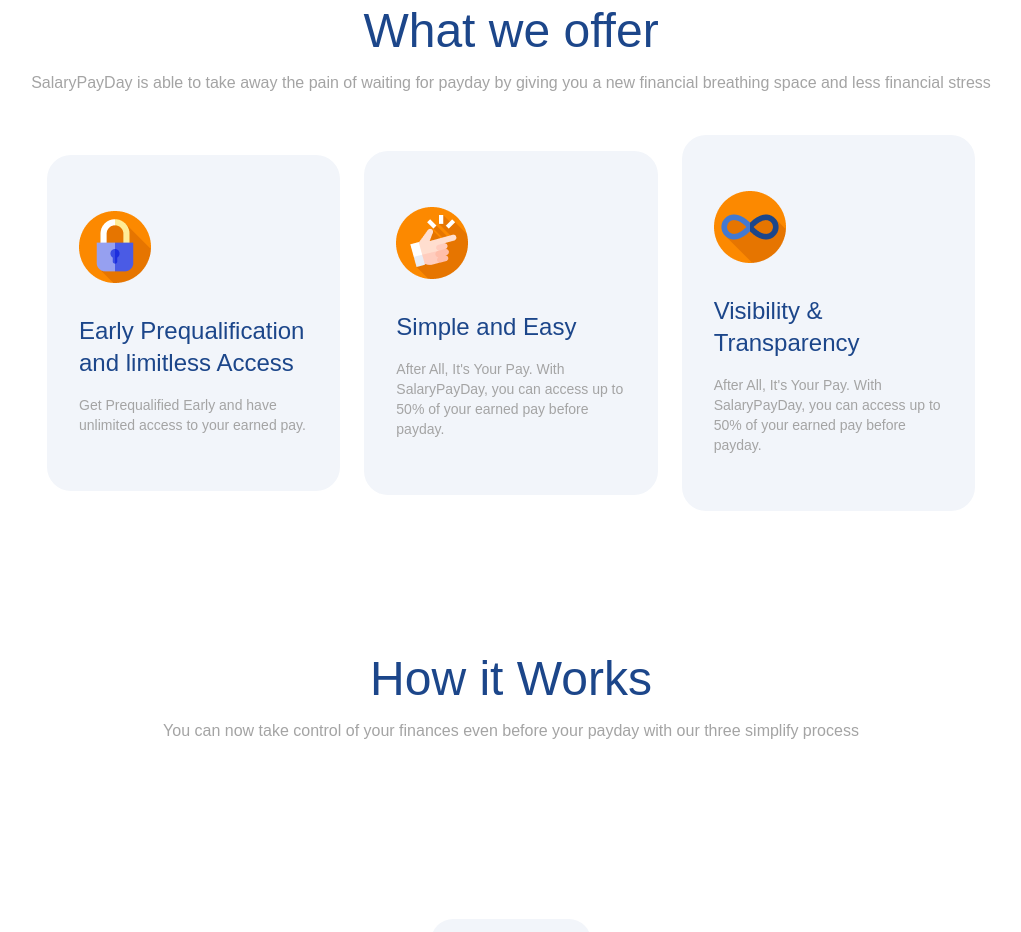
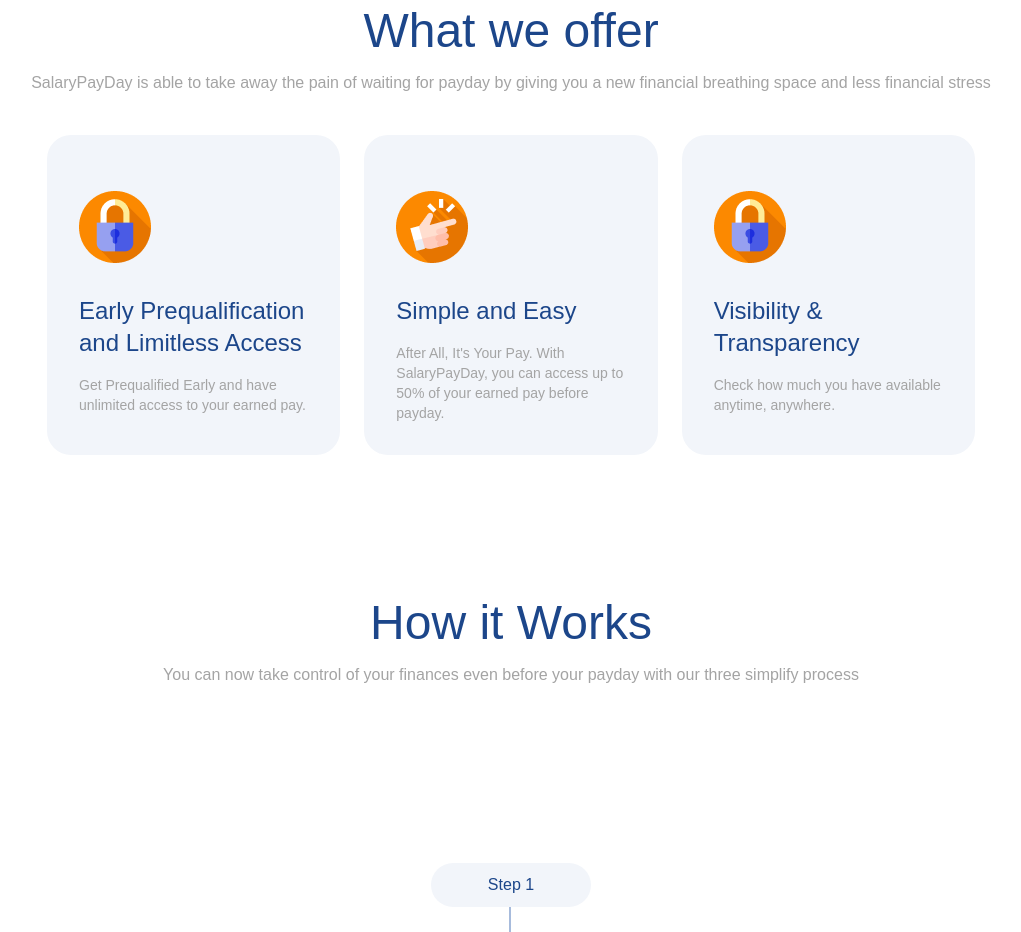
Before and after one commit to alademerin/salary-payday, a React (Vite) app: page / in a window 1280 px wide. Shown: the part 940-1872 px from the top of the page, without its empty margins (129-1150 px from the left). Built offline with nearby package versions, Linux system fonts and the light colour scheme; a web font is replaced by a local one.

Commit message:
Delete Card.jsx component and dynamically create and render card on Homepage

```diff
--- a/src/components/Card.jsx
+++ /dev/null
@@ -1,13 +0,0 @@
-import React from "react";
-import Lock from "../assets/lock 1.png";
-const Card = ({ title, subtext, img }) => {
-  return (
-    <div className="py-14 px-8 w-96 min-h-80 rounded-3xl bg-primaryLighterAlt ">
-      <img className="" src={img} />
-      <h1 className="mt-8 text-2xl text-primaryBlue">{title}</h1>
-      <p className="text-sm text-grey mt-4 ">{subtext}</p>
-    </div>
-  );
-};
-
-export default Card;
--- a/src/pages/Homepage.jsx
+++ b/src/pages/Homepage.jsx
@@ -61,23 +61,30 @@
       </section>
       <section id="cards">
         <div className="flex flex-col items-center sm:px-36 mx-8 mt-10 space-y-6 lg:flex-row lg:space-x-6 md:justify-between md:items-center lg:space-y-0 ">
-          <Card
-            img={Lock}
-            title="Early Prequalification and limitless Access"
-            subtext="Get Prequalified Early and have unlimited access to your earned pay."
-          />
-          <Card
-            img={Easy}
-            title="Simple and Easy"
-            subtext="After All, It's Your Pay.
-            With SalaryPayDay, you can access up to 50% of your earned pay before payday."
-          />
-          <Card
-            img={InfinityLogo}
-            title="Visibility & Transparency"
-            subtext="After All, It's Your Pay.
-            With SalaryPayDay, you can access up to 50% of your earned pay before payday."
-          />
+          {[
+            {
+              icon: Lock,
+              title: "Early Prequalification and Limitless Access",
+              subtext: "Get Prequalified Early and have unlimited access to your earned pay.",
+            },
+            {
+              icon: Easy,
+              title: "Simple and Easy",
+              subtext:
+                "After All, It's Your Pay. With SalaryPayDay, you can access up to 50% of your earned pay before payday.",
+            },
+            {
+              icon: Lock,
+              title: "Visibility & Transparency",
+              subtext: "Check how much you have available anytime, anywhere. ",
+            },
+          ].map((card) => (
+            <div className="py-14 px-8 w-96 h-80 md:max-h-96 rounded-3xl bg-primaryLighterAlt ">
+              <img className="" src={card.icon} />
+              <h1 className="mt-8 text-2xl text-primaryBlue break-words">{card.title}</h1>
+              <p className="text-sm text-grey mt-4 break-words ">{card.subtext}</p>
+            </div>
+          ))}
         </div>
       </section>
 
```
